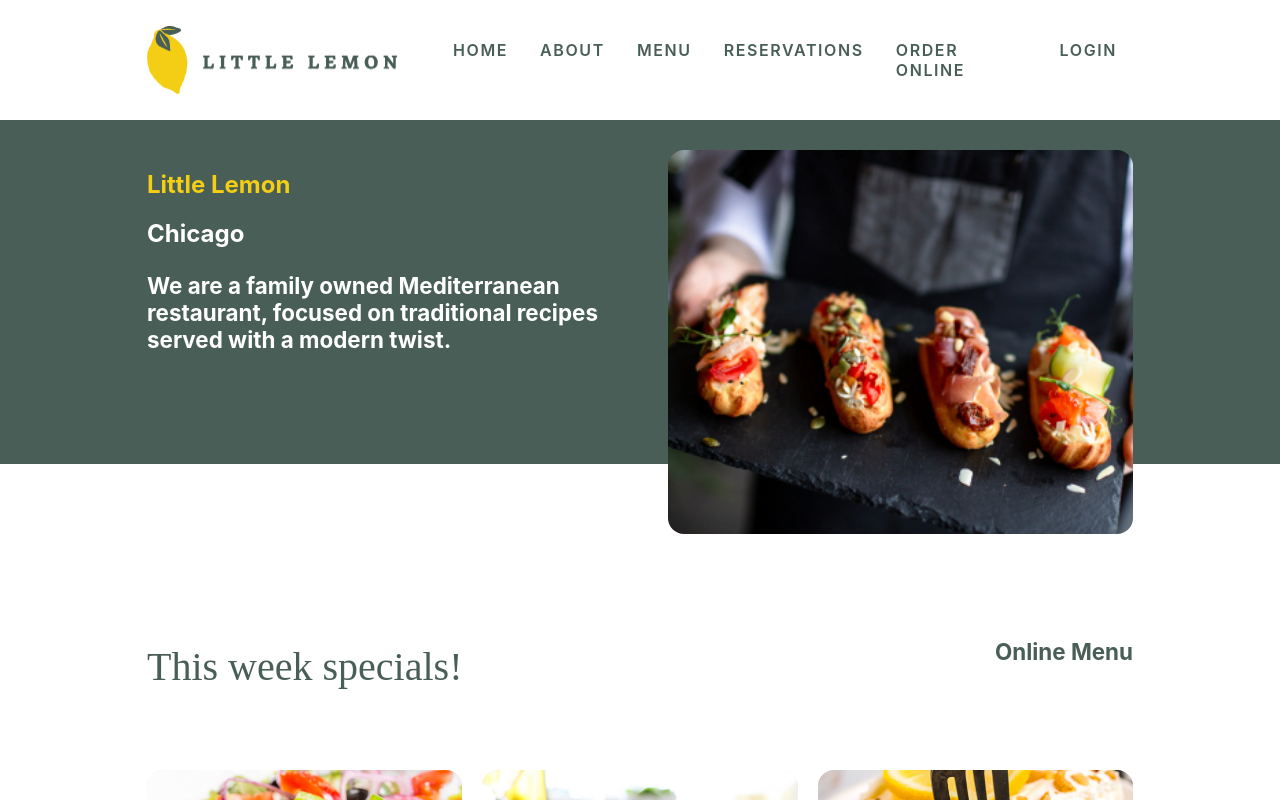
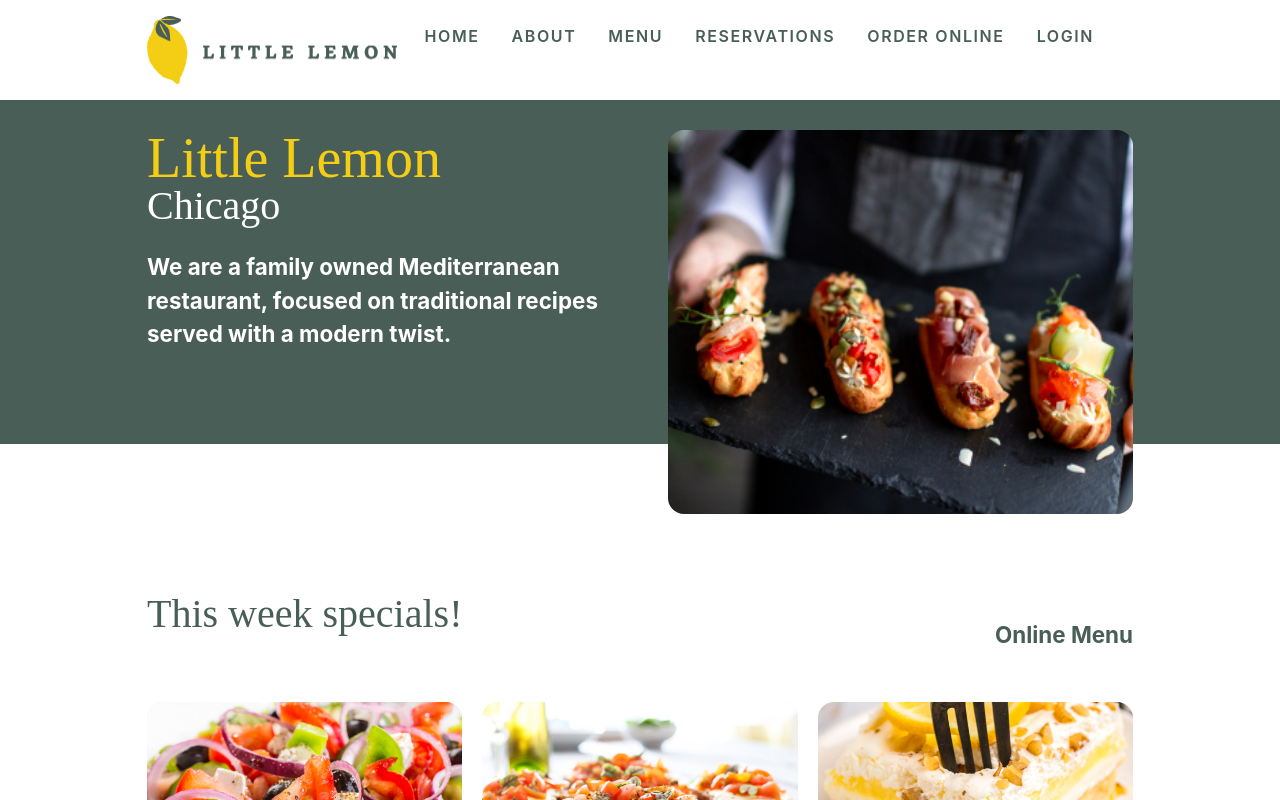
Before and after one commit to MohamadHajHassan/little-lemon-restaurant-frontend, a React (Create React App) app: page / in a window 1280 px wide. Shown: the top 800 px of the page. Built offline with nearby package versions, Linux system fonts and the light colour scheme.

Commit message:
add and fix general styles

```diff
--- a/src/App.css
+++ b/src/App.css
@@ -7,3 +7,54 @@
 .grid {
     display: grid;
 }
+
+* {
+    margin: 0;
+    padding: 0;
+}
+
+a {
+    text-decoration: none;
+    color: #495e57;
+}
+
+h1,
+h2 {
+    line-height: 1;
+    font-family: "Markazi Text";
+    font-weight: normal;
+}
+
+h1 {
+    font-size: 3.5rem;
+}
+
+h2 {
+    font-size: 2.5rem;
+}
+
+img {
+    max-width: 100%;
+}
+
+button {
+    border: none;
+    cursor: pointer;
+}
+
+.button-primary {
+    padding: 0.5rem 1rem;
+    border-radius: 2rem;
+    background-color: #f4ce14;
+    color: #495e57;
+    font-weight: bold;
+    border: 0.2rem solid #f4ce14;
+    transition: background, border, color 0.5s;
+}
+
+.button-primary:hover,
+.button-primary:focus {
+    background-color: #495e57;
+    border-color: #495e57;
+    color: #ffffff;
+}
--- a/src/index.css
+++ b/src/index.css
@@ -1,13 +1,16 @@
 body {
-  margin: 0;
-  font-family: -apple-system, BlinkMacSystemFont, 'Segoe UI', 'Roboto', 'Oxygen',
-    'Ubuntu', 'Cantarell', 'Fira Sans', 'Droid Sans', 'Helvetica Neue',
-    sans-serif;
-  -webkit-font-smoothing: antialiased;
-  -moz-osx-font-smoothing: grayscale;
+    margin: 0;
+    font-family: -apple-system, BlinkMacSystemFont, "Segoe UI", "Roboto",
+        "Oxygen", "Ubuntu", "Cantarell", "Fira Sans", "Droid Sans",
+        "Helvetica Neue", sans-serif;
+    font-size: 1rem;
+    -webkit-font-smoothing: antialiased;
+    -moz-osx-font-smoothing: grayscale;
+    line-height: 1.5;
+    color: #495e57;
 }
 
 code {
-  font-family: source-code-pro, Menlo, Monaco, Consolas, 'Courier New',
-    monospace;
+    font-family: source-code-pro, Menlo, Monaco, Consolas, "Courier New",
+        monospace;
 }
```
